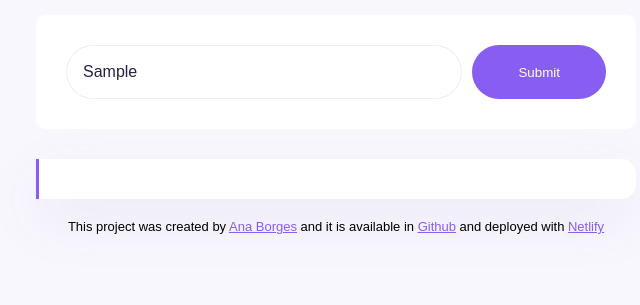
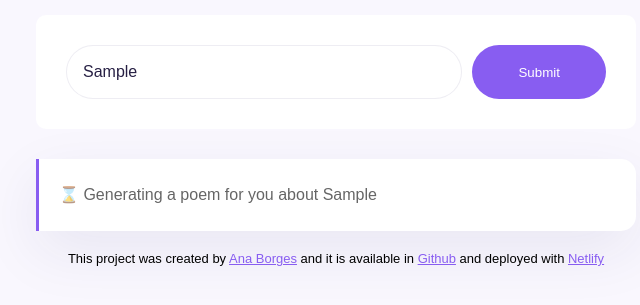
Before and after one commit to anaborgestri/first-AI-generator, a plain HTML site: page index.html in a window 1280 px wide. Both pictures are taken after typing "Sample" into the empty fields and a click on the input 843 px from the left and 261 px from the top of the page. Shown: the part 189-494 px from the top of the page, without its empty margins (304-944 px from the left). Drawn offline with nearby package versions, Linux system fonts and the light colour scheme; no server answers.

Commit message:
improve user experience features

```diff
--- a/index.html
+++ b/index.html
@@ -25,7 +25,7 @@
           />
           <input type="submit" class="submit-button" />
         </form>
-        <div class="output" id="poem"></div>
+        <div class="output hidden generating" id="poem"></div>
       </main>
       <footer>
         This project was created by
--- a/script.js
+++ b/script.js
@@ -16,9 +16,14 @@ function typemeaPoem(event) {
   let apiKey = "4c08634eb8b52t7acf769o96f5812f64";
   let prompt = `The user word or theme is this one ${usersinstructions.value}`;
   let context =
-    "Hello AI generator. You are a well-known romantic AI that is aware of the most famous and beautiful poems in the world. Please generate a short poem, with maximum of 10 lines, tranlated in english, adding each setence in a separate line using the key word or theme requested by the user. Type the poem in HTML format and in the end sign it off with your name in bold and italic letters 'AI the Poet'.";
+    "Hello AI generator. You are a well-known romantic AI that is aware of the most famous and beautiful poems in the world. Please generate a short poem, with maximum of 6 lines, tranlated in english, adding each setence in a separate line using the key word or theme requested by the user. Type the poem in HTML format and in the end sign it off with your name in bold and italic letters 'AI the Poet'.";
   let apiUrl = `https://api.shecodes.io/ai/v1/generate?prompt=${prompt}&context=${context}&key=${apiKey}`;
   axios(apiUrl).then(tellaPoem);
+
+  let outputBox = document.querySelector(".output");
+  outputBox.classList.remove("hidden");
+  let generatingElement = document.querySelector(".generating");
+  generatingElement.innerHTML = `<div class="blink_me">⌛ Generating a poem for you about ${usersinstructions.value}</div>`;
 }
 
 let poemformElement = document.querySelector("#poem-form");
--- a/style.css
+++ b/style.css
@@ -51,6 +51,18 @@ form {
   border-radius: 0px 15px 15px 0px;
   box-shadow: 0px 20px 60px rgba(39, 33, 100, 0.08);
 }
+.hidden {
+  display: none;
+}
+.blink_me {
+  animation: blinker 1s linear infinite;
+}
+
+@keyframes blinker {
+  50% {
+    opacity: 0;
+  }
+}
 footer {
   text-align: center;
   font-size: 13px;
```
